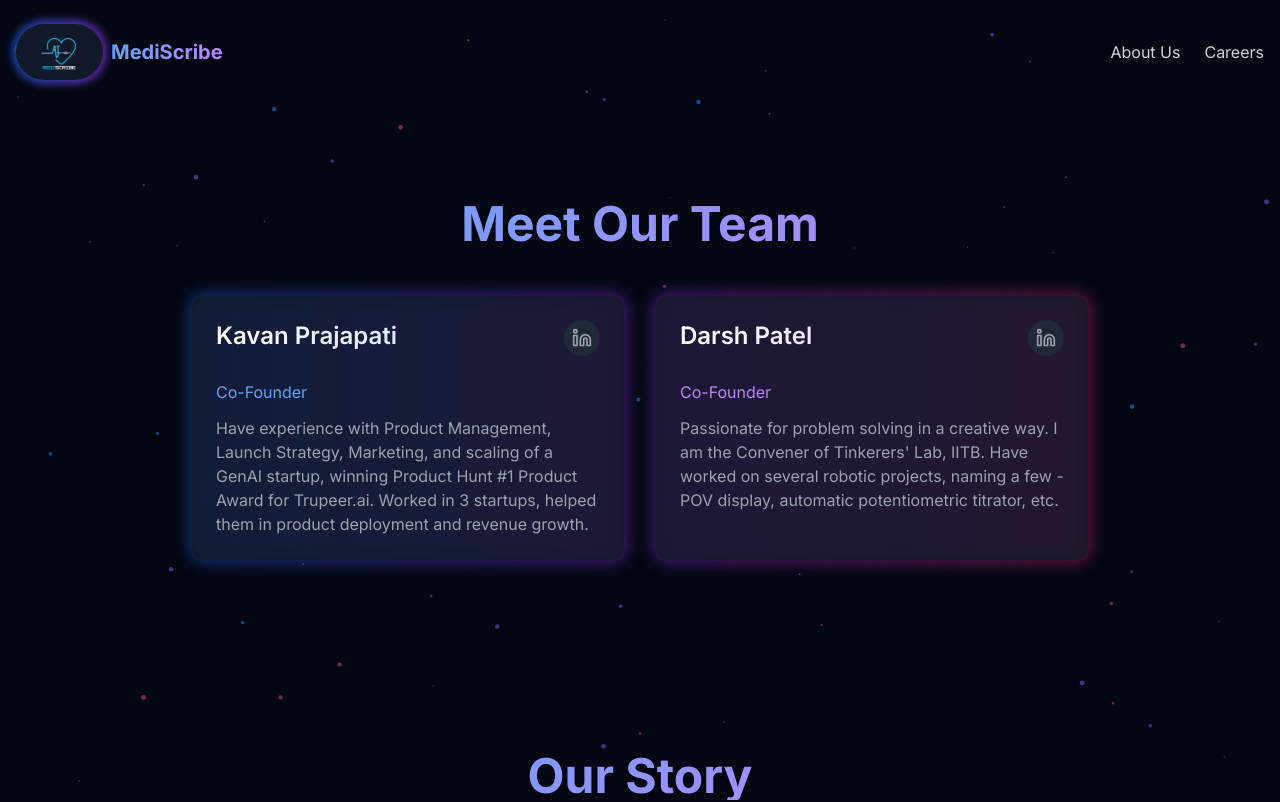
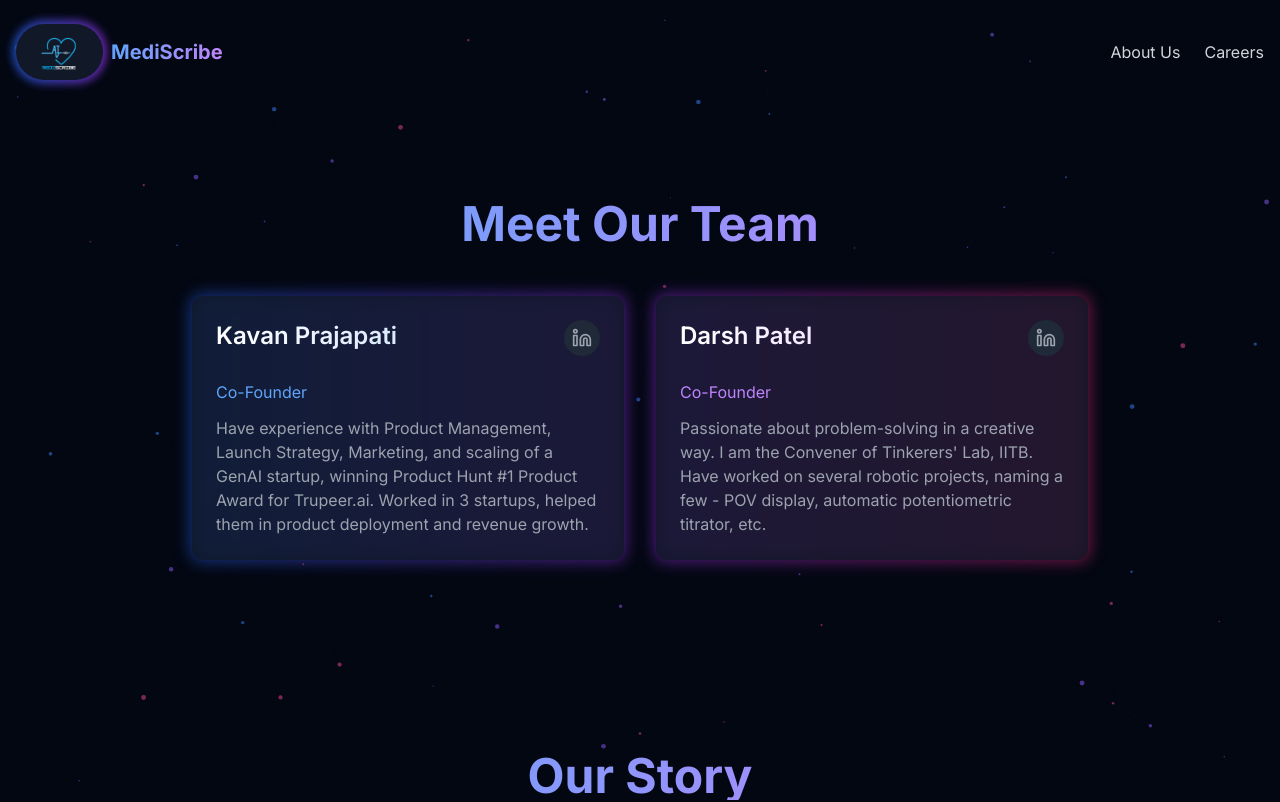
Before and after one commit to Kavan99/Medscribe, a Next.js app in the folder medical-documentation-landing/: page /about in a window 1280 px wide. Shown: the top 802 px of the page. Built offline with nearby package versions, Linux system fonts and the light colour scheme.

Commit message:
Update page.tsx

```diff
--- a/medical-documentation-landing/app/about/page.tsx
+++ b/medical-documentation-landing/app/about/page.tsx
@@ -131,7 +131,7 @@ export default function AboutPage() {
                   </div>
                   <div className="text-purple-400 mb-3">Co-Founder</div>
                   <p className="text-gray-400 group-hover:text-gray-300 transition-colors">
-                    Passionate for problem solving in a creative way. I am the Convener of Tinkerers' Lab, IITB. Have worked on several robotic projects, naming a few - POV display, automatic potentiometric titrator, etc.
+                    Passionate about problem-solving in a creative way. I am the Convener of Tinkerers' Lab, IITB. Have worked on several robotic projects, naming a few - POV display, automatic potentiometric titrator, etc.
                   </p>
                 </div>
               </div>
```
